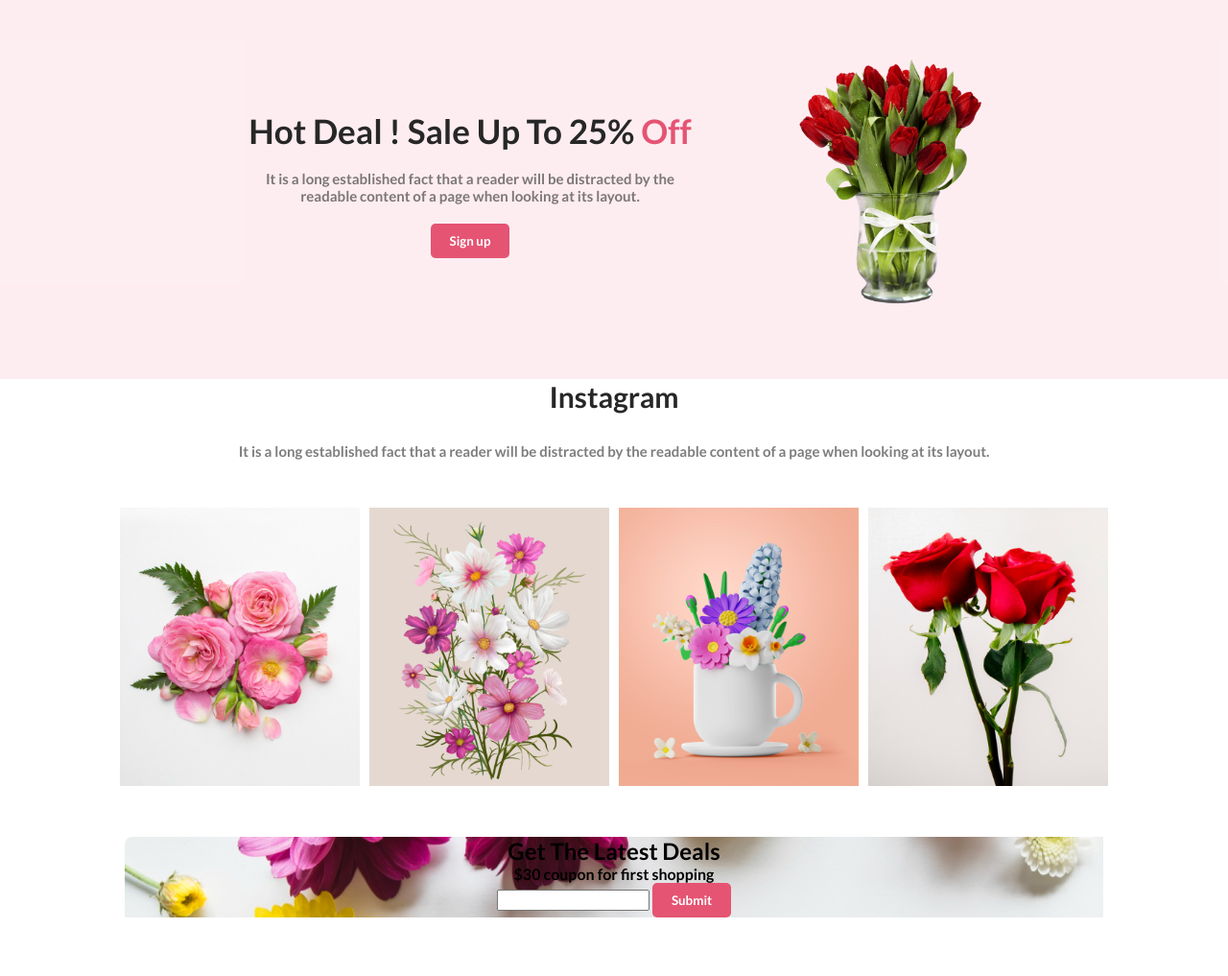
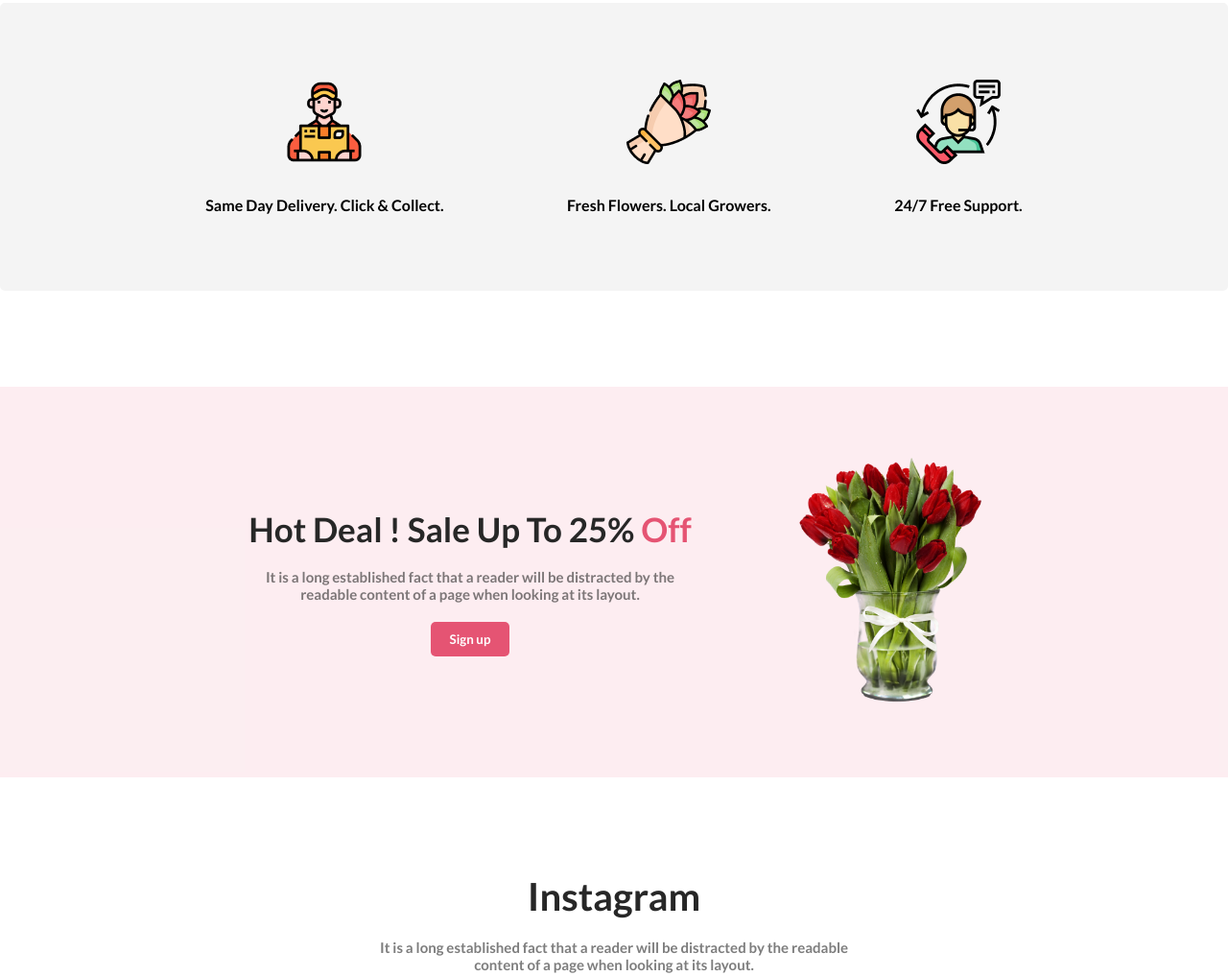
Before and after one commit to Sharif-codes/flower-shop-website, a plain HTML site: page index.html in a window 1280 px wide. Shown: the part 1229-2246 px from the top of the page at 96% size. Before the commit the page ends 2185 px from the top, so only its background shows below. Drawn offline with Linux system fonts and the light colour scheme.

Commit message:
commit progress...

```diff
--- a/index.html
+++ b/index.html
@@ -47,6 +47,20 @@
                     <p class="bonus-pic-name">Pink Flower Tree</p>
                 </div>
             </div>
+            <free class="delivery-container">
+                <div class="delivery-content">
+                    <img src="images/Group 57.png" alt="">
+                    <p class="delivery-des">Same Day Delivery. Click & Collect.</p>
+                </div>
+                <div class="free-content">
+                    <img src="images/Group 58.png" alt="">
+                    <p class="delivery-des">Fresh Flowers. Local Growers.</p>
+                </div>
+                <div class="free-content">
+                    <img src="images/Group 59.png" alt="">
+                    <p class="delivery-des">24/7 Free Support.</p>
+                </div>
+            </free>
 
         </section>
         <section>
@@ -68,7 +82,8 @@
         <section>
             <div class="social-media">
                 <h2 class="bonus-title">Instagram</h2>
-                <p class="bonus-des">It is a long established fact that a reader will be distracted by the readable
+                <p class="social-media-des">It is a long established fact that a reader will be distracted by the
+                    readable
                     content of a page when looking at its layout.</p>
                 <div class="social-media-container">
                     <div class="social-media-content"><img class="social-media-content" src="images/Flower 01.png"
@@ -82,9 +97,9 @@
                 </div>
                 <div class="follow-banner">
                     <div class="follow-info">
-                        <h2 class="follow-title">Get The Latest Deals</h2>
+                        <h1 class="follow-title">Get The Latest Deals</h1>
                         <p class="follow-des">$30 coupon for first shopping</p>
-                        <input type="text">
+                        <input class="input-box" type="email" placeholder="Enter Your Email Here...">
                         <button class="btn">Submit</button>
                     </div>
 
@@ -92,7 +107,12 @@
             </div>
         </section>
     </main>
-    <footer></footer>
+    <footer>
+        <h1 class="footer-title"><span>Flower</span>Shop</h1>
+        <p class="footer-details">It is a long established fact that a reader will be distracted by the readable content
+            of a page when looking at its layout.</p>
+        <p class="copyright">&copy;@2020-2023, FlowerShop.com. All rights reserved. </p>
+    </footer>
 </body>
 
 </html>
--- a/style/flowershop.css
+++ b/style/flowershop.css
@@ -24,7 +24,7 @@
     font-size: 15px;
     font-style: normal;
     font-weight: 400;
-    margin-bottom: 10px;
+    margin-bottom: 20px;
     width: 500px;
 }
 
@@ -52,7 +52,7 @@
 .bonus-title {
     color: #272727;
     text-align: center;
-    font-size: 30px;
+    font-size: 40px;
     font-style: normal;
     font-weight: 800;
 }
@@ -109,9 +109,23 @@
 .bonus-pic-name {
     color: #272727;
 
-    font-size: 12px;
+    font-size: 15px;
     font-style: normal;
     text-decoration-line: underline;
+}
+
+.delivery-container {
+    margin-top: 100px;
+    text-align: center;
+    display: flex;
+    padding: 80px 150px;
+    border-radius: 5px;
+    align-items: center;
+    justify-content: space-around;
+    background-color: rgba(39, 39, 39, 0.05);
+}
+.delivery-des{
+    padding-top: 30px;
 }
 
 .hot-deal-container {
@@ -138,30 +152,106 @@
     font-size: 35px;
     font-style: normal;
 }
-.hot-deal-info{
+
+.hot-deal-info {
     text-align: center;
 }
-.hot-deal-pic{
+
+.hot-deal-pic {
     width: 200px;
 }
-.off{
+
+.off {
     color: #E55473;
 }
 
-.social-media-container{
+.social-media {
+    margin-top: 100px;
+}
+
+.social-media-des {
+    color: rgba(39, 39, 39, 0.60);
+    font-size: 15px;
+    font-style: normal;
+    text-align: center;
+    padding-top: 20px;
+    margin: auto;
+    width: 500px;
+}
+
+.social-media-container {
+
     display: flex;
     justify-content: space-around;
     padding: 50px 120px 0px 120px;
 
 }
-.social-media-content{
+
+.social-media-content {
     width: 250px;
 }
-.follow-banner{
-    margin: 50px 130px 0px 130px;
+
+.follow-banner {
+    border-radius: 5px;
+    margin: 100px 130px 0px 130px;
     background-image: url('../images/Rectangle\ 9.png')
 }
-.follow-info{
+
+.follow-info {
     text-align: center;
-    align-items: center;
+    /* align-items: center; */
+    padding: 130px 0 130px 0;
 }
+
+.follow-title {
+    padding: 10px;
+    color: #272727;
+    text-align: center;
+    font-size: 30px;
+    font-style: normal;
+    font-weight: 800;
+
+}
+
+.follow-des {
+    padding-bottom: 35px;
+    color: rgba(39, 39, 39, 0.60);
+    font-size: 15px;
+    font-style: normal;
+    font-weight: 400;
+}
+
+.input-box {
+    padding: 10px 20px;
+    border: 0;
+    width: 400px;
+    border-radius: 5px;
+    margin: 0 5px 0 5px;
+}
+
+footer {
+    margin-top: 100px;
+    background-color: black;
+    text-align: center;
+    padding: 120px 0;
+    color: rgba(255, 255, 255, 0.90);
+}
+
+.footer-title>span {
+    color: #E55473;
+    font-size: 35px;
+}
+
+.footer-details {
+    text-align: center;
+    margin: auto;
+    padding-top: 25px;
+    font-size: 15px;
+    width: 500px;
+}
+
+.copyright {
+    padding-top: 25px;
+    color: rgba(255, 255, 255, 0.40);
+    font-size: 13px;
+}
```
